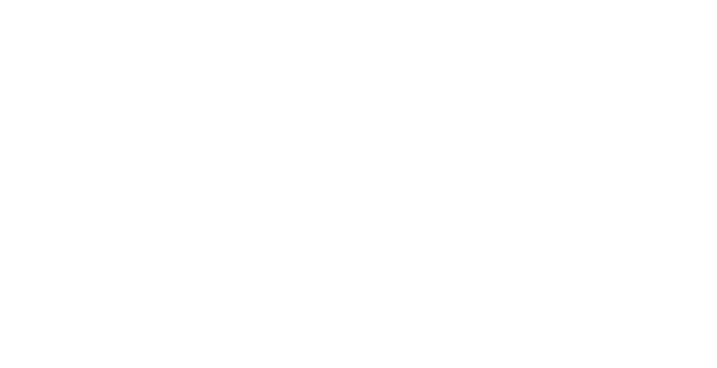
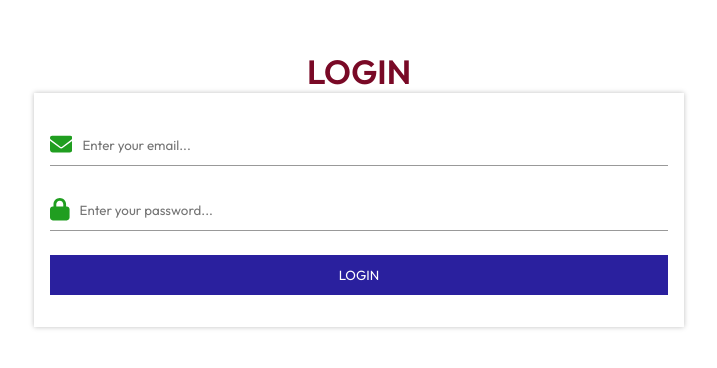
Before and after one commit to Ritahchanger/Emali_bakers, a React (Create React App) app in the folder client/: page /authentication/login in a window 1280 px wide. Before the commit this address had no page. Shown: the part 212-580 px from the top of the page, without its empty margins (281-998 px from the left). Built offline with nearby package versions, Linux system fonts and the light colour scheme.

Commit message:
Updates on the login page

```diff
--- a/client/package.json
+++ b/client/package.json
@@ -3,14 +3,18 @@
   "version": "0.1.0",
   "private": true,
   "dependencies": {
+    "@fortawesome/fontawesome-svg-core": "^6.6.0",
     "@fortawesome/free-brands-svg-icons": "^6.6.0",
+    "@fortawesome/free-solid-svg-icons": "^6.6.0",
     "@fortawesome/react-fontawesome": "^0.2.2",
+    "@reduxjs/toolkit": "^2.2.7",
     "@testing-library/jest-dom": "^5.17.0",
     "@testing-library/react": "^13.4.0",
     "@testing-library/user-event": "^13.5.0",
     "axios": "^1.7.4",
     "react": "^18.3.1",
     "react-dom": "^18.3.1",
+    "react-redux": "^9.1.2",
     "react-router-dom": "^6.26.1",
     "react-scripts": "5.0.1",
     "web-vitals": "^2.1.4"
--- a/client/src/App.js
+++ b/client/src/App.js
@@ -8,6 +8,12 @@
 
 import { BrowserRouter, Routes, Route } from "react-router-dom";
 
+import Login from "./components/Authentication/Login";
+
+import Signup from "./components/Authentication/Signup";
+
+import Profile from "./pages/Customers/Profile/Profile";
+
 const App = () => {
   return (
     <BrowserRouter>
@@ -15,6 +21,9 @@
         <Route path="/" element={<Home />} />
         <Route path="/customer/checkout" element={<Checkout />} />
         <Route path="/customer/cart" element={<Cart />} />
+        <Route path="/authentication/login" element={<Login />} />
+        <Route path="/authentication/signup" element={<Signup />} />
+        <Route path="/account/profile" element={<Profile />} />
       </Routes>
     </BrowserRouter>
   );
--- /dev/null
+++ b/client/src/components/Authentication/Authentication.css
@@ -0,0 +1,68 @@
+.authentication-container.login {
+  height: 100vh;
+
+  width: 100%;
+
+  display: flex;
+  justify-content: center;
+  align-items: center;
+}
+
+.authentication-container.login form {
+  max-width: 650px;
+
+  width: 100%;
+
+  box-shadow: 0 0 5px rgba(0, 0, 0, 0.25);
+  padding:2rem 1rem 2rem 1rem;
+}
+
+.authentication-container.login .container {
+  width: 100%;
+
+  display: flex;
+
+  justify-content: center;
+
+  align-items: center;
+
+  flex-direction: column;
+}
+
+.authentication-container form input {
+  width: 100%;
+
+  height: 40px;
+
+  border: none;
+
+  padding: 10px;
+
+  outline: none;
+
+  cursor: pointer;
+}
+.authentication-container.login .input-group {
+  width: 100%;
+
+  display: flex;
+
+  align-items: center;
+  justify-content: center;
+
+  text-align: center;
+
+  border-bottom: 1px solid var(--faintGray);
+
+  margin-bottom: 1.5rem;
+}
+.authentication-container.login .input-group p {
+  font-size: 1.4rem;
+}
+
+.authentication-container .input_group {
+  width: 100%;
+}
+.authentication-container .input-group p {
+  color: var(--colorGreen);
+}
--- /dev/null
+++ b/client/src/components/Authentication/Login.jsx
@@ -0,0 +1,49 @@
+import "./Authentication.css";
+
+import { FontAwesomeIcon } from "@fortawesome/react-fontawesome";
+
+import { faEnvelope } from "@fortawesome/free-solid-svg-icons";
+
+import { faLock } from "@fortawesome/free-solid-svg-icons";
+
+const Login = () => {
+  return (
+    <div className="authentication-container login">
+      <div className="container">
+        <p className="auth-forms-title">
+          LOGIN
+        </p>
+        <form action="#">
+          <div className="input-group">
+            <p>
+              <FontAwesomeIcon icon={faEnvelope} />
+            </p>
+            <input
+              type="email"
+              name="email"
+              id="#"
+              placeholder="Enter your email..."
+            />
+          </div>
+          <div className="input-group">
+            <p>
+              <FontAwesomeIcon icon={faLock} />
+            </p>
+            <input
+              type="password"
+              name="password"
+              id="#"
+              placeholder="Enter your password..."
+            />
+          </div>
+
+          <div className="input_group">
+            <input type="submit" value="LOGIN" className="submit-btn" />
+          </div>
+        </form>
+      </div>
+    </div>
+  );
+};
+
+export default Login;
--- /dev/null
+++ b/client/src/components/Authentication/Signup.jsx
@@ -0,0 +1,9 @@
+import React from 'react'
+
+const Signup = () => {
+  return (
+    <div>Signup</div>
+  )
+}
+
+export default Signup
--- a/client/src/components/Customers/Navbar.css
+++ b/client/src/components/Customers/Navbar.css
@@ -5,6 +5,7 @@
   display: flex;
   justify-content: space-between;
   align-items: center;
+  position: relative;
 }
 .nav .container .navigation_menu .nav_ul {
   display: flex;
@@ -14,19 +15,19 @@
   width: 30px;
 }
 
-.nav .container .navigation_menu .nav_ul li a {
+.nav .container .navigation_menu .nav_ul p a {
   padding: 0.7rem 1rem;
   cursor: pointer;
   position: relative;
   display: block;
   transition: all 0.5s;
 }
-.nav .container .navigation_menu .nav_ul li a:hover {
+.nav .container .navigation_menu .nav_ul p a:hover {
   transform: scale(1.1);
 }
 .nav .logo-div .logo {
   color: var(--redPink);
-  font-size: 2rem;
+  font-size: 1.5rem;
   font-weight: 600;
 }
 .nav .logo-div .logo span {
@@ -57,7 +58,7 @@
 .nav .credential-btn a {
   color: var(--white);
   padding: 0.6rem 3rem;
-  display:block;
+  display: block;
 }
 .nav .credential-btn:hover a {
   color: var(--maroon);
@@ -68,3 +69,82 @@
   align-items: center;
   justify-content: center;
 }
+
+.nav .container .profile-icon {
+  display: flex;
+  justify-content: center;
+  align-items: center;
+  text-align: center;
+}
+.nav .container .profile-icon .credential-buttons.mobile {
+  display: flex;
+  margin-right: 1rem;
+}
+.nav .container .profile-icon .credential-buttons.mobile button {
+  width: 80px;
+  align-items: center;
+  display: flex;
+  justify-content: center;
+  text-align: center;
+}
+
+.nav .container .menu-icon p {
+  font-size: 2.3rem;
+  cursor: pointer;
+}
+.nav .container .menu-icon {
+  margin-left: 1rem;
+  color: var(--redPink);
+  transition: all 0.5s;
+  display: none;
+}
+.nav .container .menu-icon:hover {
+  transform: scale(1.1);
+}
+@media (min-width: 850px) {
+  .nav .container .profile-icon .credential-buttons.mobile {
+    display: none;
+  }
+}
+
+@media (max-width: 850px) {
+  .nav .container .navigation_menu {
+    position: absolute;
+    background: var(--white);
+    top: 100%;
+    left: -100%;
+    z-index: 99;
+    width: 250px;
+    height: calc(100vh - 50px);
+    box-shadow: 0 0 5px rgba(0, 0, 0, 0.25);
+    transition: all 0.5s;
+  }
+  .nav .container .navigation_menu.active {
+    left: 0;
+  }
+  .nav .container .menu-icon {
+    display: initial;
+  }
+  .nav .container .navigation_menu .nav_ul {
+    flex-direction: column;
+    height: 100%;
+    width: 100%;
+  }
+  .nav .container .navigation_menu .nav_ul p {
+    cursor: pointer;
+    text-align: center;
+  }
+  .nav .container .navigation_menu .nav_ul p a {
+    color: var(--black);
+  }
+  .nav .container .credential-buttons.desktop {
+    display: none;
+  }
+  .nav .container .navigation_menu .nav_ul p:hover {
+    background: #ff004f;
+    width: 100%;
+  }
+  .nav .container .navigation_menu .nav_ul p:hover a {
+    color: var(--white);
+  }
+}
--- a/client/src/components/Customers/Navbar.jsx
+++ b/client/src/components/Customers/Navbar.jsx
@@ -2,7 +2,17 @@
 
 import Profile from "../../assets/icons/profile.png";
 
+import { Link } from "react-router-dom";
+
+import { useState } from "react";
+
 const Navbar = () => {
+  const [sidebar, showSidebar] = useState(false);
+
+  const handleSidebar = () => {
+    showSidebar(!sidebar);
+  };
+
   return (
     <div className="nav">
       <div className="container">
@@ -11,32 +21,45 @@
             Shoppi<span>en</span>
           </a>
         </div>
-        <div className="navigation_menu">
-          <ul className="nav_ul">
-            <li className="nav_li">
-              <a href="#">Home</a>
-            </li>
-            <li className="nav_li">
-              <a href="#">Products</a>
-            </li>
-            <li className="nav_li">
-              <a href="#">Cart</a>
-            </li>
-            <li className="nav_li">
-              <a href="#">Checkout</a>
-            </li>
-          </ul>
-          <div className="credential-buttons">
+        <div className={`navigation_menu ${sidebar ? "active" : null}`}>
+          <div className="nav_ul">
+            <p className="nav_li">
+              <Link to="/">Home</Link>
+            </p>
+            <p className="nav_li">
+              <Link to="#">Products</Link>
+            </p>
+            <p className="nav_li">
+              <Link to="/customer/cart">Cart</Link>
+            </p>
+            <p className="nav_li">
+              <Link to="/customer/checkout">Checkout</Link>
+            </p>
+          </div>
+          <div className="credential-buttons desktop">
             <button className="credential-btn">
-              <a href="#">Signup</a>
+              <Link to="/authentication/signup">Signup</Link>
             </button>
             <button className="credential-btn">
-              <a href="#">Login</a>
+              <Link to="/authentication/login">Login</Link>
             </button>
           </div>
         </div>
         <div className="profile-icon">
-          <img src={Profile} alt="profile-icon" />
+          <div className="credential-buttons mobile">
+            <button className="credential-btn">
+              <Link to="/authentication/signup">Signup</Link>
+            </button>
+            <button className="credential-btn">
+              <Link to="/authentication/login">Login</Link>
+            </button>
+          </div>
+          <Link to="/account/profile">
+            <img src={Profile} alt="profile-icon" />
+          </Link>
+          <div className="menu-icon">
+            <p onClick={handleSidebar}>&#9776;</p>
+          </div>
         </div>
       </div>
     </div>
--- a/client/src/index.css
+++ b/client/src/index.css
@@ -9,8 +9,12 @@
 :root {
   --maroon: #790926;
   --white: #fff;
-  --redPink:#ff004f;
-  --gray:#ababab;
+  --redPink: #ff004f;
+  --gray: #ababab;
+  --black: #000;
+  --faintGray: #999;
+  --submitButtonColor: #2a209e;
+  --colorGreen:#209e20;
 }
 
 ul {
@@ -25,6 +29,7 @@
 .container {
   max-width: 1200px;
   margin: 0 auto;
+  padding: 0 1rem;
 }
 .hero-btn {
   background: var(--maroon);
@@ -36,3 +41,22 @@
   padding: 0.5rem 2rem;
   cursor: pointer;
 }
+.submit-btn {
+  background: var(--submitButtonColor);
+
+  color:var(--white);
+
+  font-weight:600px;
+
+}
+
+.auth-forms-title{
+
+  font-size:2.1rem;
+
+  font-weight:600;
+
+
+  color:var(--maroon);
+
+}
--- /dev/null
+++ b/client/src/pages/Customers/Profile/Profile.jsx
@@ -0,0 +1,9 @@
+import React from 'react'
+
+const Profile = () => {
+  return (
+    <div>Profile</div>
+  )
+}
+
+export default Profile
```
Also changed, not shown: client/src/assets/icons/hambugure.png (added), client/src/components/Authentication/Login.css (added), client/src/components/Authentication/Signup.css (added), client/src/pages/Customers/Profile/Profile.css (added), 1 other file (tests, documents, lock files or other folders).
